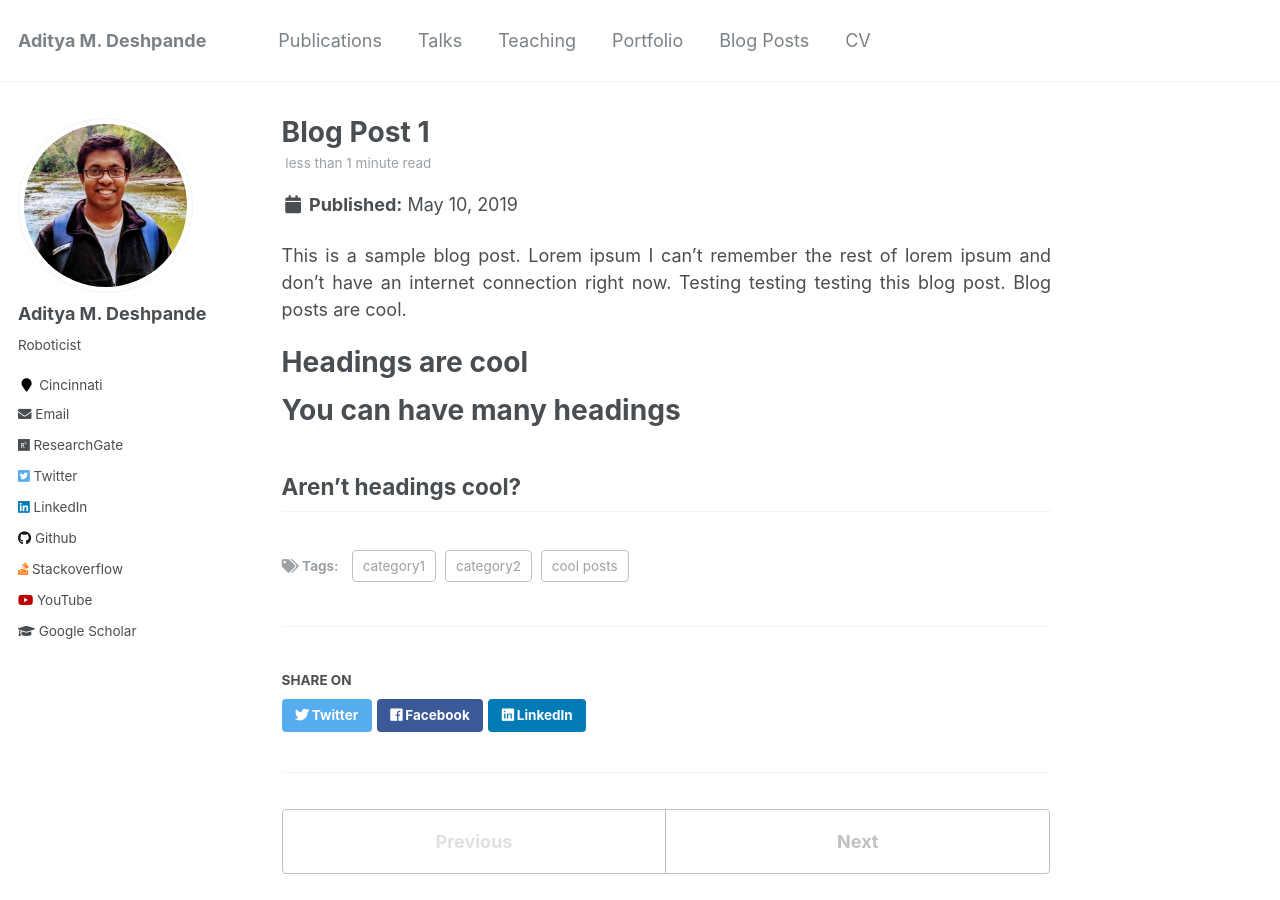
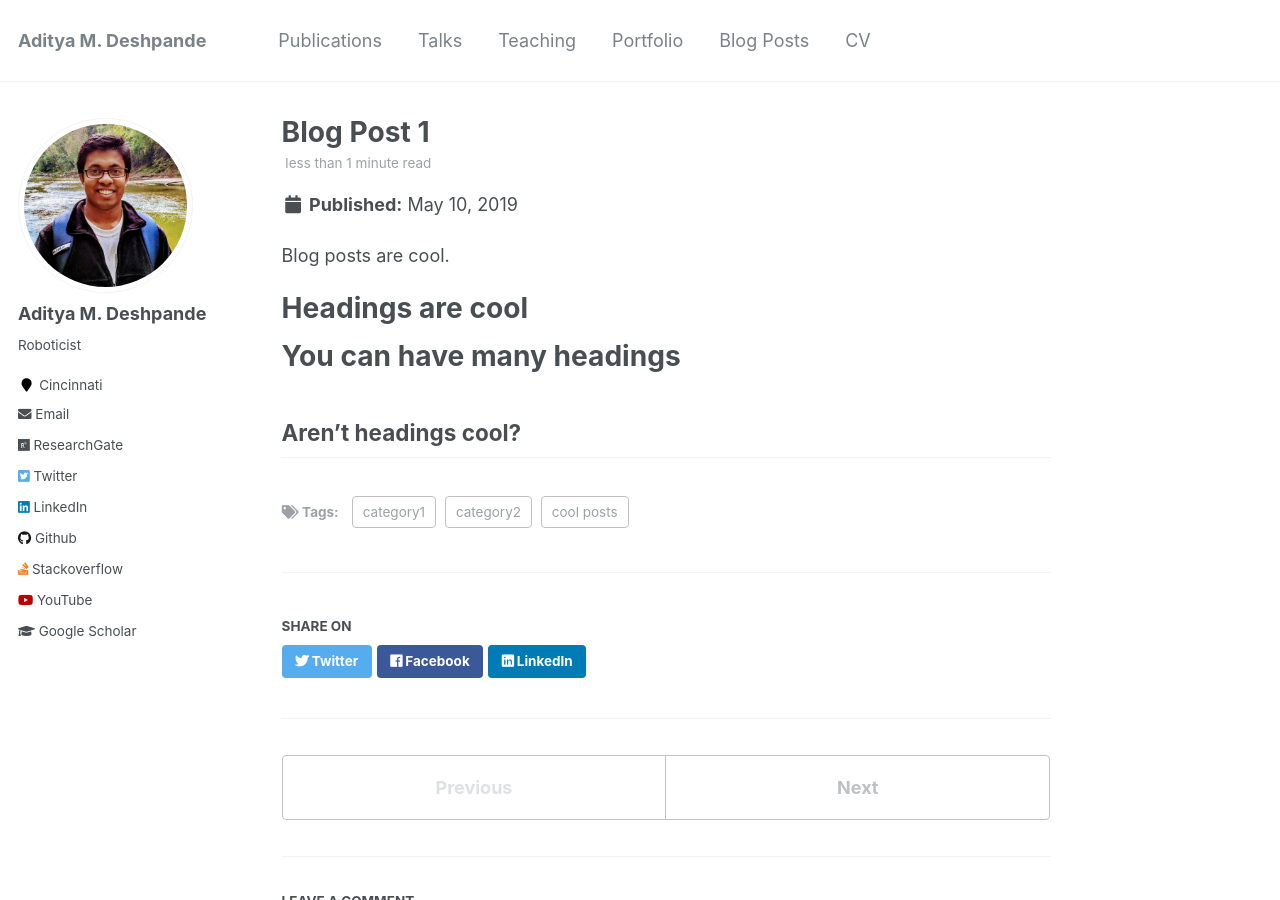
Before and after one commit to adipandas/adipandas.github.io, a Jekyll site: the page built from _posts/2019-05-10-blog-post-1.md, in a window 1280 px wide and 900 px high. Built offline with Jekyll 4.4.1, drawn with Linux system fonts in a browser that asks for light colours; comment, search, counter and statistics services are not loaded.

Commit message:
Update 2019-05-10-blog-post-1.md

```diff
--- a/_posts/2019-05-10-blog-post-1.md
+++ b/_posts/2019-05-10-blog-post-1.md
@@ -8,7 +8,7 @@
   - category2
 ---
 
-This is a sample blog post. Lorem ipsum I can't remember the rest of lorem ipsum and don't have an internet connection right now. Testing testing testing this blog post. Blog posts are cool.
+Blog posts are cool.
 
 Headings are cool
 ======
```
